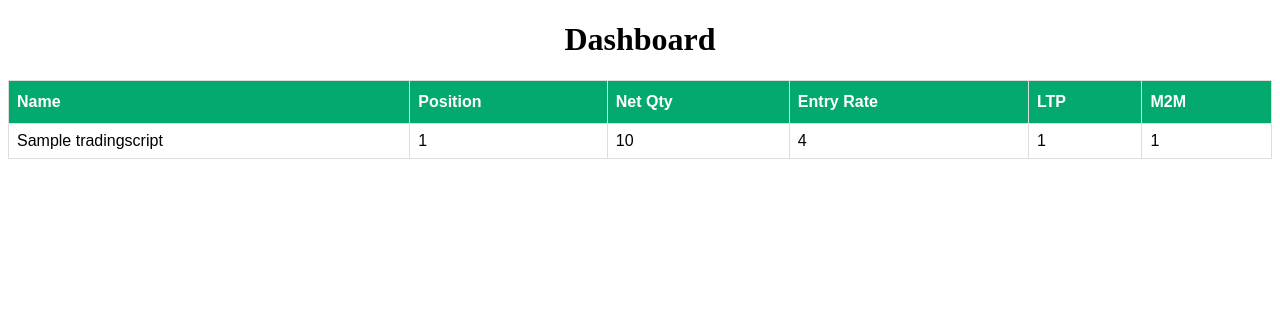
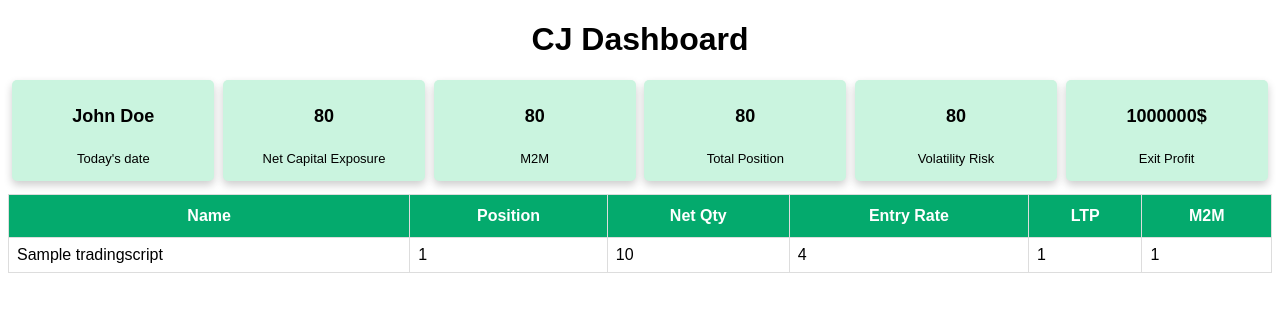
Before and after one commit to md-cj-enterprises/support, a Django app: page /dashboard in a window 1280 px wide. Shown: the top 312 px of the page. Run offline with Django 5.2, Linux system fonts and the light colour scheme; tables that the repository leaves empty hold one stand-in row (values such as "Sample post").

Commit message:
more beautiful dashboard

```diff
--- a/dashboard/dashboard_backend/api/templates/api/dashboard.html
+++ b/dashboard/dashboard_backend/api/templates/api/dashboard.html
@@ -3,10 +3,22 @@
 <html>
 <head>
     <style>
-        h1 {text-align: center;}
+        body {
+            font-family: Arial, Helvetica, sans-serif;
+        }
+        h1 {
+            text-align: center;
+        }
+        h4 {
+            text-align: center;
+            font-size: large;
+        }
+        p {
+            text-align: center;
+            font-size: small;
+        }
 
         #dashboard {
-          font-family: Arial, Helvetica, sans-serif;
           border-collapse: collapse;
           width: 100%;
         }
@@ -23,10 +35,41 @@
         #dashboard th {
           padding-top: 12px;
           padding-bottom: 12px;
-          text-align: left;
+          text-align: center;
           background-color: #04AA6D;
           color: white;
+
         }
+
+        #card {
+            /* Add shadows to create the "card" effect */
+            box-shadow: 0 4px 8px 0 rgba(0,0,0,0.2);
+            transition: 0.3s;
+            font-family: Arial, Helvetica, sans-serif;
+            border-radius: 5px; /* 5px rounded corners */
+            background-color:rgb(202, 244, 223);
+
+
+        }
+
+        /* On mouse-over, add a deeper shadow */
+        #card:hover {
+            box-shadow: 0 8px 16px 0 rgba(0, 0, 0, 0.3);
+        }
+
+        /* Add some padding inside the card container */
+        #container {
+            padding: 2px 16px;
+            width: 170px;
+
+        }
+        #horizontal-container{
+            display:flex;
+            flex-direction: row;
+            flex-wrap: nowrap;
+            justify-content: space-around;
+        }
+
         </style>
 
     <title>Dasboard</title>
@@ -39,8 +82,55 @@
 </head>
 <body>
 
-    <!-- Your HTML content -->
-    <h1>Dashboard</h1>
+    <h1>CJ Dashboard</h1>
+
+    <div id="horizontal-container">
+
+        <div id="card">
+            <div id="container">
+            <h4><b>John Doe</b></h4>
+            <p>Today's date</p>
+            </div>
+        </div>
+
+        <div id="card">
+            <div id="container">
+                <h4><b>80</b></h4>
+                <p>Net Capital Exposure</p>
+            </div>
+        </div>
+
+        <div id="card">
+            <div id="container">
+                <h4><b>80</b></h4>
+                <p>M2M</p>
+            </div>
+        </div>
+
+        <div id="card">
+            <div id="container">
+                <h4><b>80</b></h4>
+                <p>Total Position</p>
+            </div>
+        </div>
+
+        <div id="card">
+            <div id="container">
+                <h4><b>80</b></h4>
+                <p>Volatility Risk</p>
+            </div>
+        </div>
+
+        <div id="card">
+            <div id="container">
+                <h4><b>1000000$</b></h4>
+                <p>Exit Profit</p>
+            </div>
+        </div>
+
+    </div>
+
+    <p></p>
 
     <table id="dashboard">
         <thead>
```
